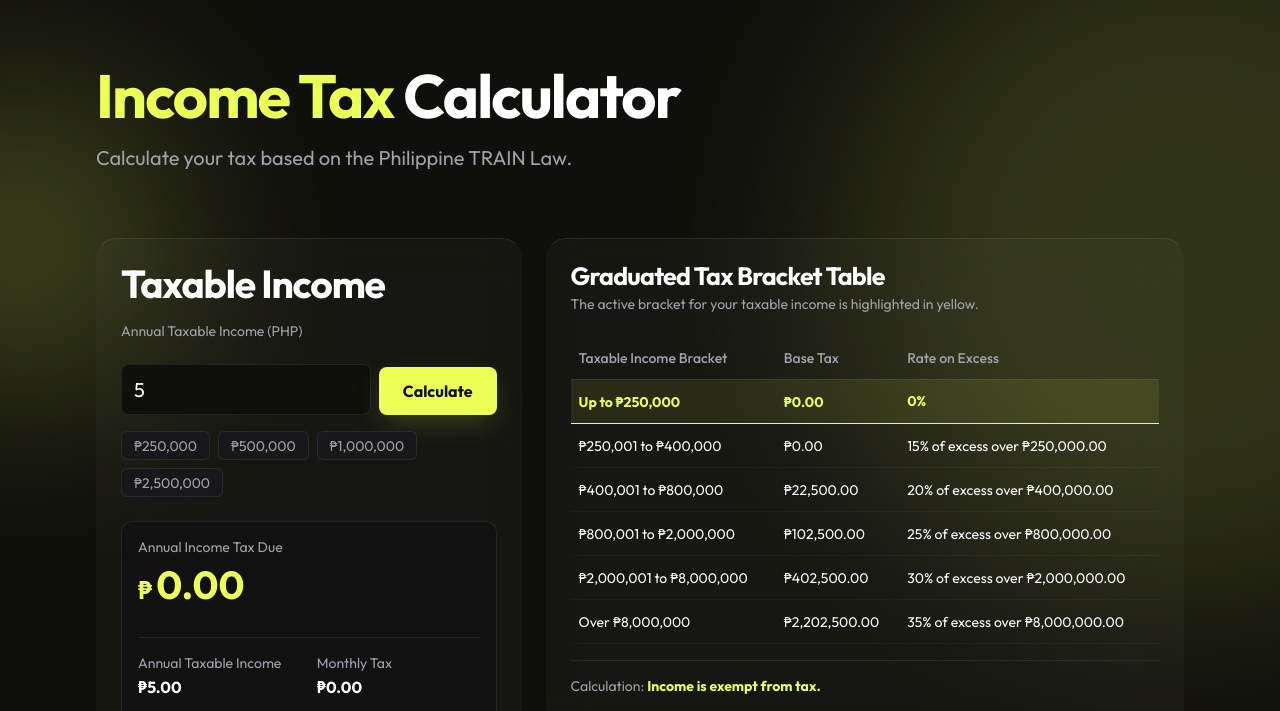
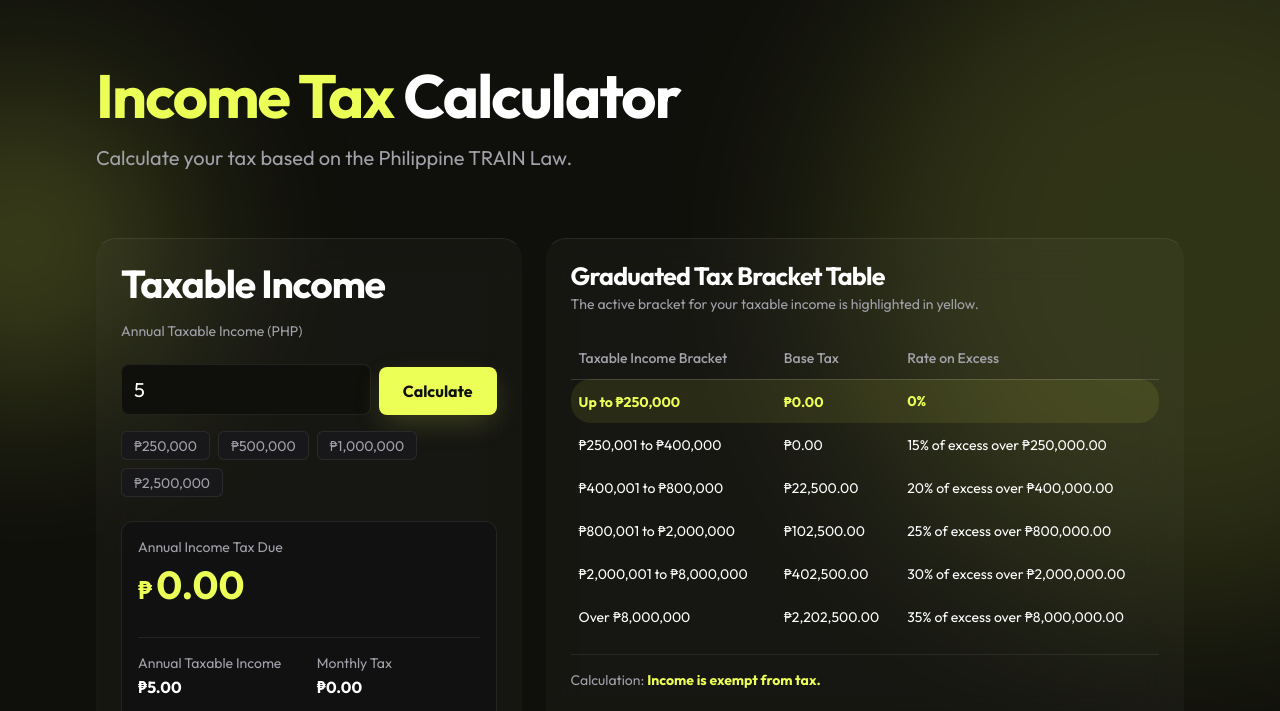
Before and after one commit to cxrlbndct/itc-website-assignment, a plain HTML site: page pages/tax.html in a window 1280 px wide. Both pictures are taken after typing "5" into the empty fields and a click on the button "Calculate". Shown: the part 67-778 px from the top of the page. Drawn offline with Linux system fonts and the light colour scheme.

Commit message:
Improved Tax Table Animation

```diff
--- a/css/styles.css
+++ b/css/styles.css
@@ -481,10 +481,6 @@ input[type="number"] {
     max-width: 50rem;
     margin-inline: auto;
     padding: var(--space-6);
-    background: var(--color-surface);
-    border-top: 1px solid var(--color-border);
-    border-bottom: 1px solid var(--color-border);
-    border-radius: var(--radius);
 }
 
 .card-header-area {
@@ -790,6 +786,7 @@ input[type="number"] {
 .tax-table {
     width: 100%;
     border-collapse: collapse;
+    border-spacing: 0 4px;
     text-align: left;
 }
 
@@ -804,18 +801,35 @@ input[type="number"] {
 .tax-table td {
     font-size: var(--text-sm);
     padding: var(--space-3) var(--space-2);
-    border-bottom: 1px solid rgba(255, 255, 255, 0.03);
     color: var(--color-text-primary);
+    border-bottom: none;
+    transition: background-color 300ms ease, color 300ms ease;
 }
 
-.tax-table tr.active-bracket {
-    background: var(--color-bg-secondary);
+.tax-table td:first-child {
+    border-top-left-radius: var(--radius);
+    border-bottom-left-radius: var(--radius);
+}
+
+.tax-table td:last-child {
+    border-top-right-radius: var(--radius);
+    border-bottom-right-radius: var(--radius);
 }
 
 .tax-table tr.active-bracket td {
+    background-color: var(--color-bg-secondary);
     color: var(--color-accent);
     font-weight: 600;
-    border-bottom: 1px solid var(--color-accent);
+}
+
+.tax-table tr.active-bracket td:first-child {
+    border-top-left-radius: var(--radius);
+    border-bottom-left-radius: var(--radius);
+}
+
+.tax-table tr.active-bracket td:last-child {
+    border-top-right-radius: var(--radius);
+    border-bottom-right-radius: var(--radius);
 }
 
 .table-footer {
@@ -888,9 +902,6 @@ input[type="number"] {
         padding-block: var(--space-24);
     }
 
-    .contact-form {
-        padding: var(--space-12);
-    }
 }
 
 @media (max-width: 75rem) {
```
